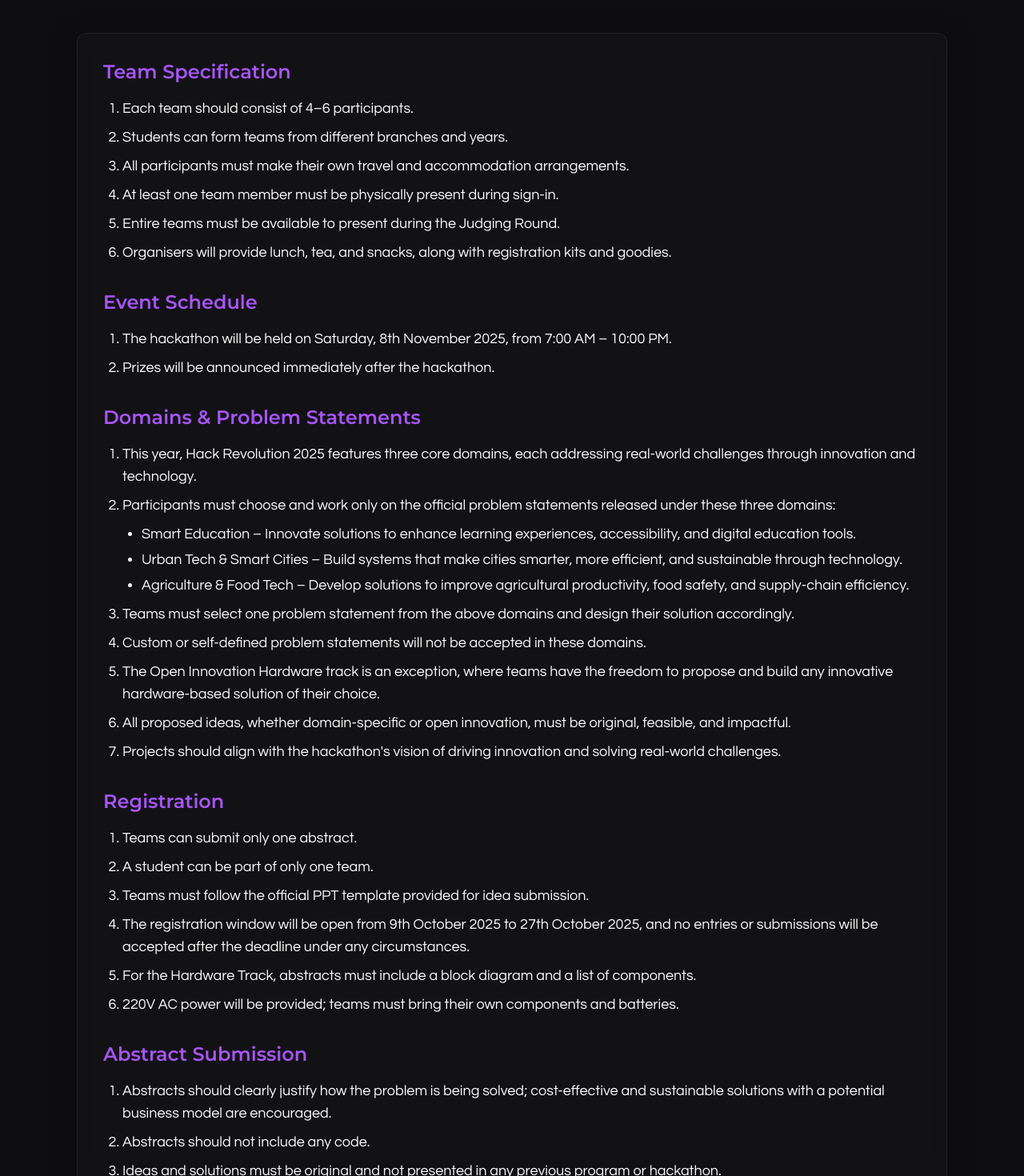
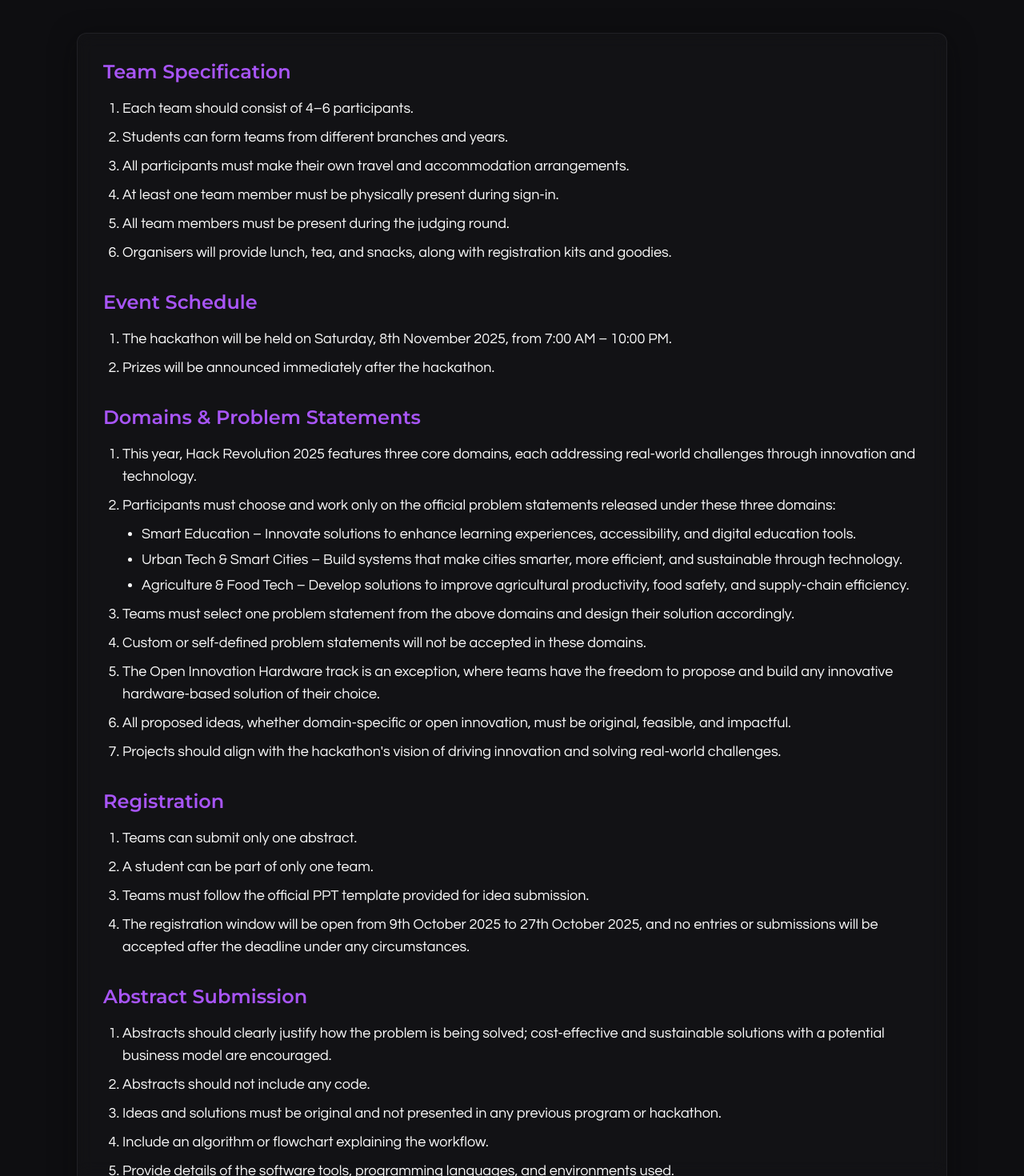
Before and after one commit to csi-mj/HackRev, a React (Vite) app: page / in a window 1280 px wide. Shown: the part 4745-6215 px from the top of the page at 80% size. Built offline with nearby package versions, Linux system fonts and the light colour scheme; the HTML template or start-up script is replaced by a standard one.

Commit message:
minor changes in rules

```diff
--- a/src/pages/Index.tsx
+++ b/src/pages/Index.tsx
@@ -421,7 +421,7 @@ const Index = () => {
                 <li>Students can form teams from different branches and years.</li>
                 <li>All participants must make their own travel and accommodation arrangements.</li>
                 <li>At least one team member must be physically present during sign-in.</li>
-                <li>Entire teams must be available to present during the Judging Round.</li>
+                <li>All team members must be present during the judging round.</li>
                 <li>Organisers will provide lunch, tea, and snacks, along with registration kits and goodies.</li>
               </ul>
             </div>
@@ -457,8 +457,6 @@ const Index = () => {
                 <li>A student can be part of only one team.</li>
                 <li>Teams must follow the official PPT template provided for idea submission.</li>
                 <li>The registration window will be open from 9th October 2025 to 27th October 2025, and no entries or submissions will be accepted after the deadline under any circumstances.</li>
-                <li>For the Hardware Track, abstracts must include a block diagram and a list of components.</li>
-                <li>220V AC power will be provided; teams must bring their own components and batteries.</li>
               </ul>
             </div>
             <div>
```
